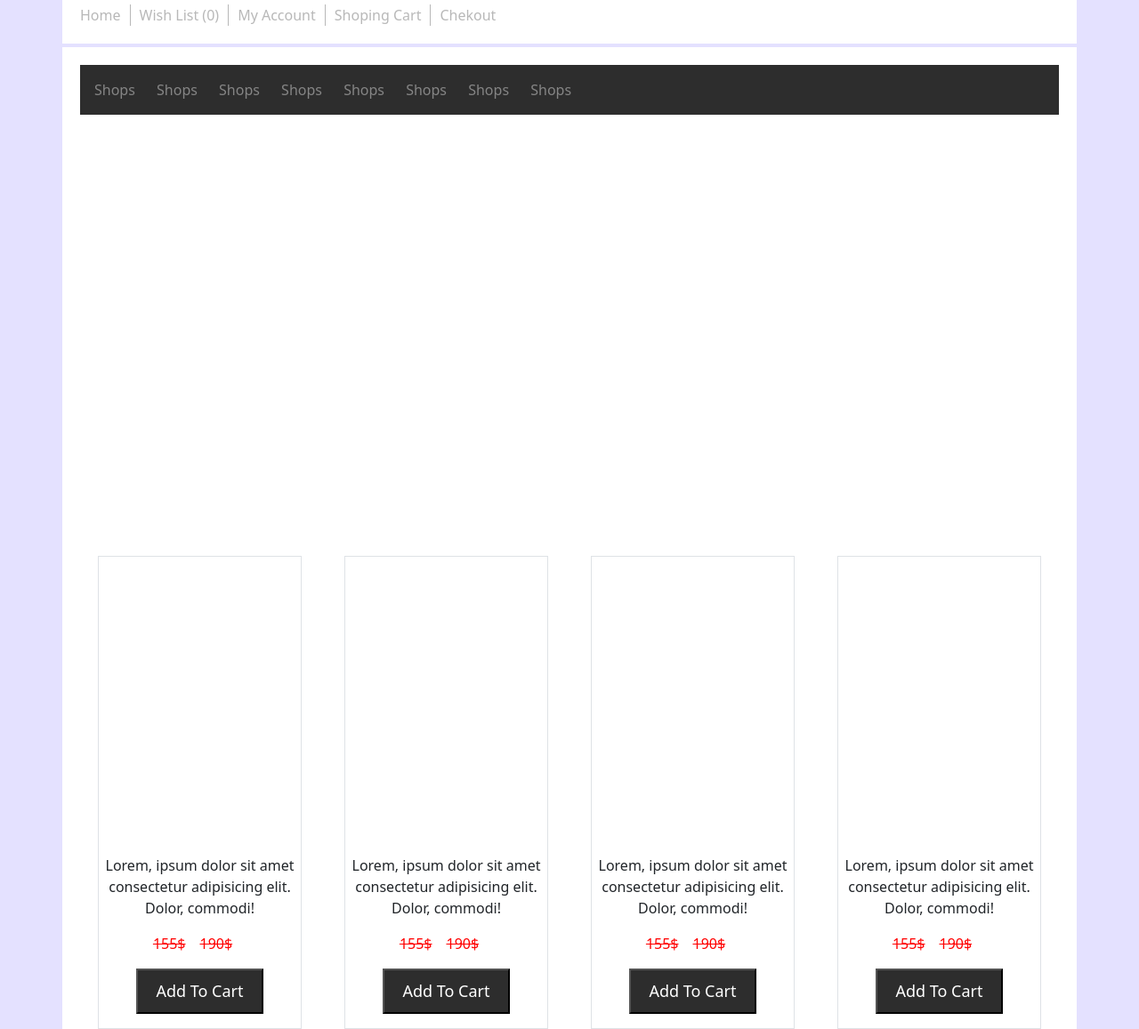
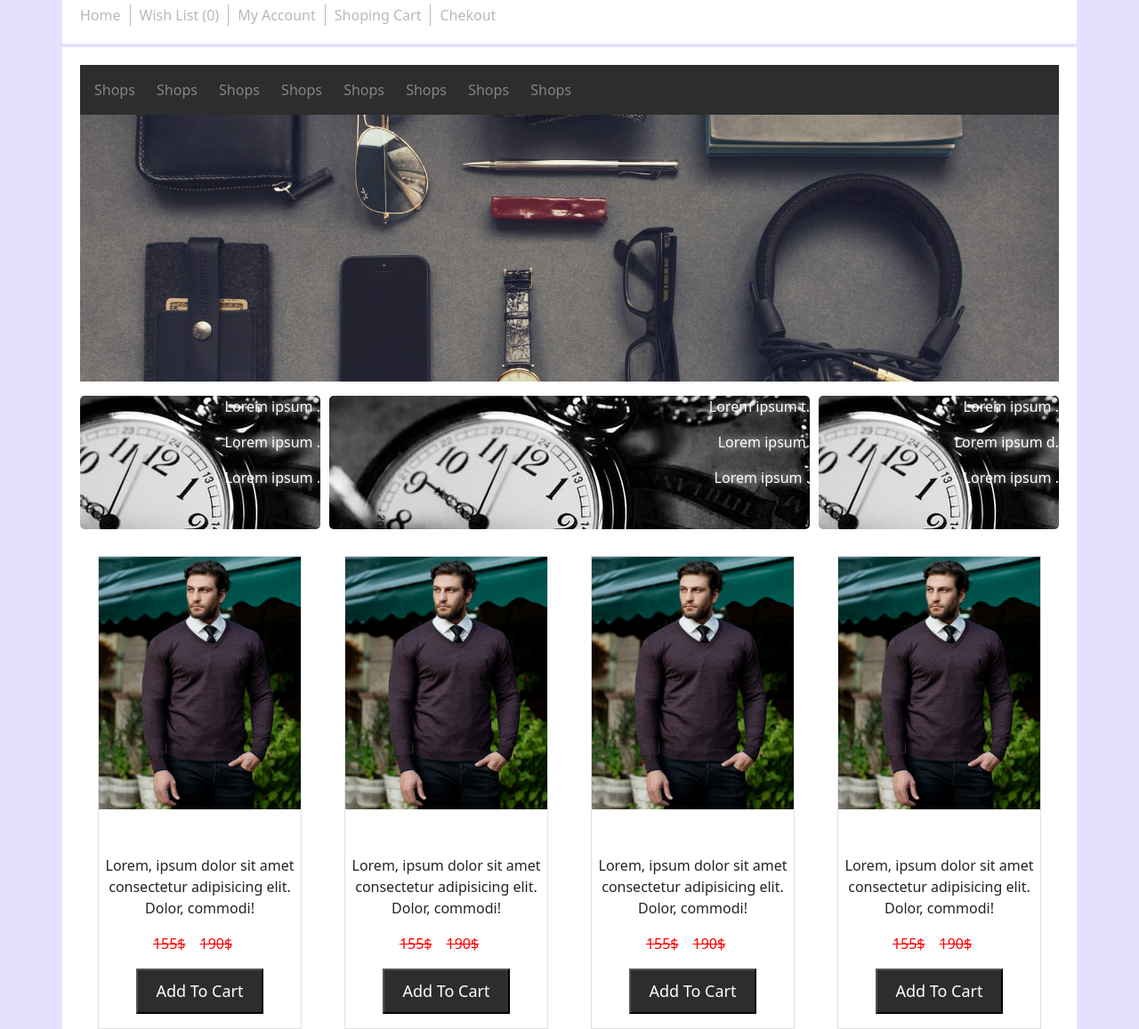
Before and after one commit to TihoH/Web-39HW-Grid, a plain HTML site: page index.html in a window 1280 px wide. Shown: the part 63-1220 px from the top of the page at 89% size. Drawn offline with nearby package versions, Linux system fonts and the light colour scheme; the site is published under a folder, as on GitHub Pages, so addresses that start at the root find nothing.

Commit message:
HW-Grid-Commit-4

```diff
--- a/assets/css/style.css
+++ b/assets/css/style.css
@@ -70,7 +70,7 @@ body{
 }
 
 .header-bg{
-    background-image: url(/assets/img/bg.jpg);
+    background-image: url(../img/bg.jpg);
     height: 300px;
     background-size: cover;
     background-repeat: no-repeat;
@@ -87,7 +87,7 @@ body{
 }
 
 .cell{
-    background-image: url(/assets/img/2.jpg);
+    background-image: url(../img/2.jpg);
     height: 150px;
     background-position: center;
     border-radius: 5px;
@@ -126,7 +126,7 @@ body{
 }
 
 .cell-foto{
-    background-image: url(/assets/img/1.jpg);
+    background-image: url(../img/1.jpg);
     background-size: contain;
     background-repeat: no-repeat;
     height: 335px;
```
